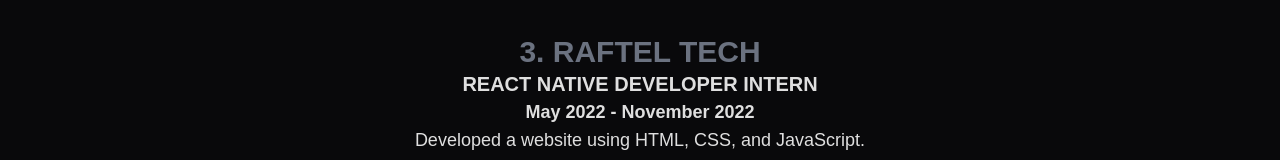
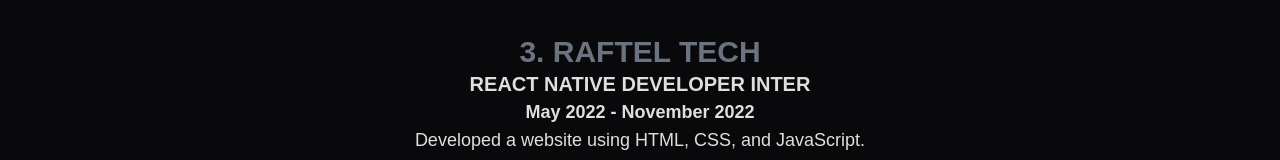
Before and after one commit to antonnprince/Portfolio, a React (Vite) app: page / in a window 1280 px wide. Shown: the part 1294-1454 px from the top of the page. Built offline with nearby package versions, Linux system fonts and the light colour scheme; a web font is replaced by a local one.

Commit message:
exp change

```diff
--- a/src/Experience.jsx
+++ b/src/Experience.jsx
@@ -16,7 +16,7 @@
             description: "Developed departmental dashboard that helps employees to manage their tasks and projects."
         },
         {
-            title: "React Native Developer Intern",
+            title: "React Native Developer Inter",
             company: "Raftel Tech",
             date: "May 2022 - November 2022",
             description: "Developed a website using HTML, CSS, and JavaScript."
```
Also changed, not shown: src/App.jsx (+5 -5 lines).
